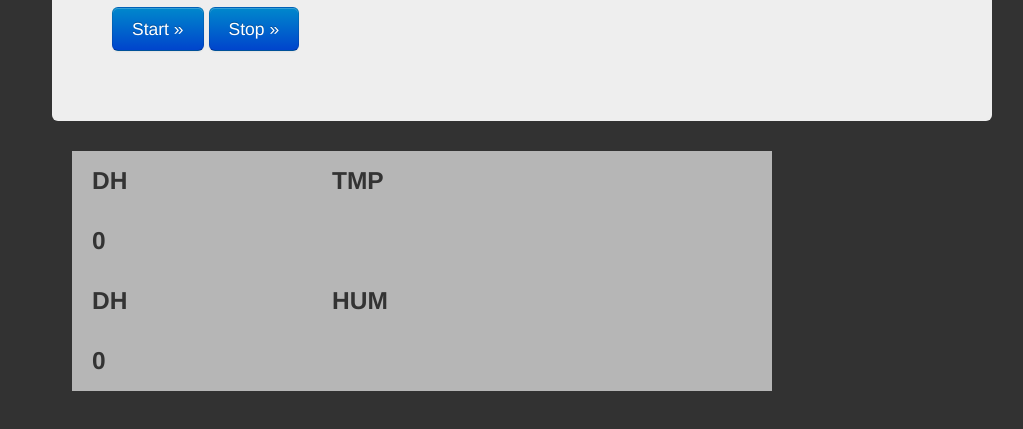
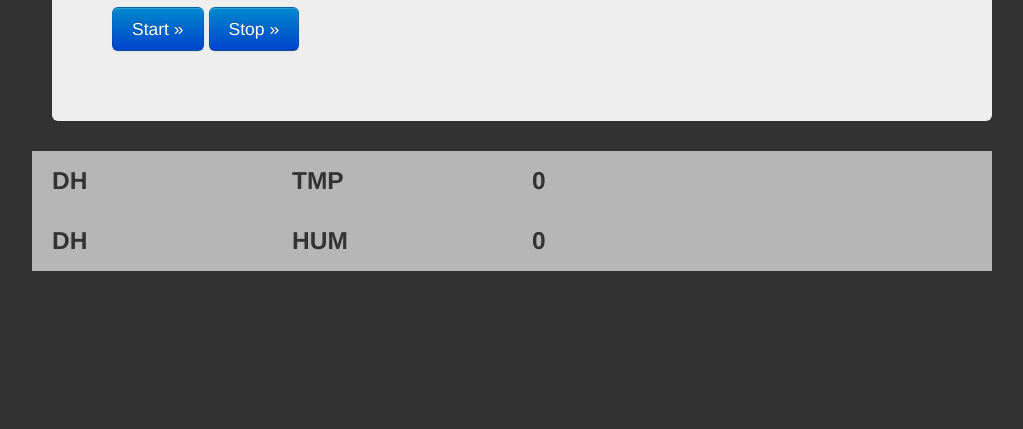
Before and after one commit to rosterloh/EVE-node, a website: page static/index.html in a window 1280 px wide. Shown: the part 163-592 px from the top of the page, without its empty margins (118-1141 px from the left). Drawn offline with nearby package versions, Linux system fonts and the light colour scheme.

Commit message:
Modified index.html

```diff
--- a/static/index.html
+++ b/static/index.html
@@ -21,7 +21,7 @@
             <a class="btn btn-primary btn-large" ng-click="stopAnimation()">Stop &raquo;</a></p>
         </div><!-- .hero-unit -->
 
-        <div ng-repeat="node in nodes" class="row span9" style="background-color:#B6B6B6">
+        <div ng-repeat="node in nodes" class="row" style="background-color:#B6B6B6">
             <div class="span3"><h3>{{node.id}}</h3></div>
             <div class="span3"><h3>{{node.type}}</h3></div>
             <div class="span3"><h3>{{node.value}}</h3></div>
```
